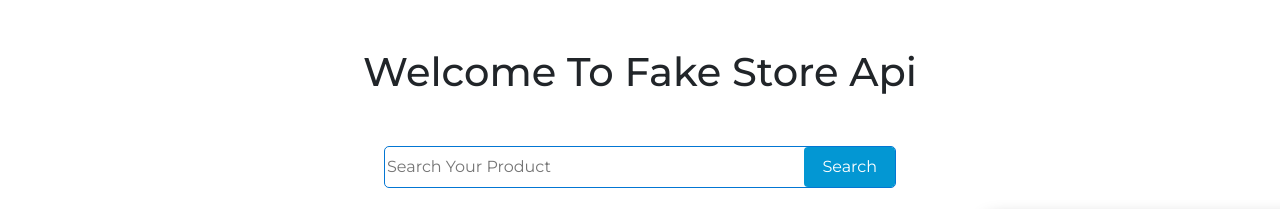
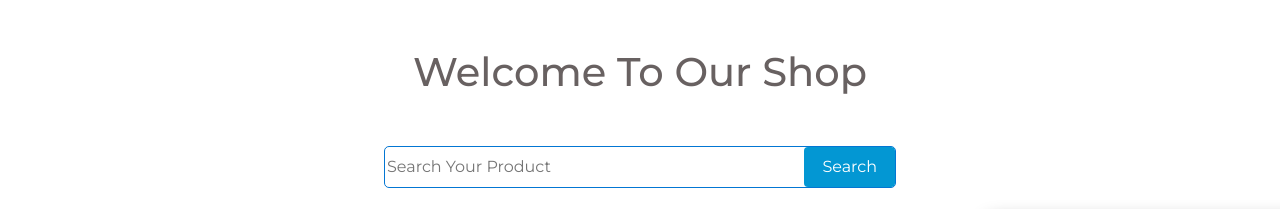
Before and after one commit to nrasel/our-store, a plain HTML site: page index.html in a window 1280 px wide. Shown: the top 209 px of the page. Drawn offline with nearby package versions, Linux system fonts and the light colour scheme.

Commit message:
title update

```diff
--- a/css/style.css
+++ b/css/style.css
@@ -2,6 +2,11 @@ body {
   overflow-x: hidden;
   font-family: "Montserrat", sans-serif;
 }
+/* header */
+.heading-style{
+  color: rgb(104, 97, 97);
+}
+/* search option */
 .search-field {
   border: none;
   border-radius: 50px;
@@ -50,11 +55,12 @@ body {
 }
 .details-button{
   color: black;
-    border-color: #33c24d;
-    border-radius: 2px;
-    box-shadow: 0px 3px 6px -4px #a2a2a2;
-    background-color: #FFFFFF;
+  border-color: #33c24d;
+  border-radius: 2px;
+  box-shadow: 0px 3px 6px -4px #a2a2a2;
+  background-color: #FFFFFF;
 }
+/* cart design */
 .add-cart{
   background-color: #ffad33;
   color: white;
@@ -68,6 +74,8 @@ body {
   color: white ;
   background-color: #33c24d;
 }
+
+/* all products */
 #all-products {
   display: grid;
   grid-template-columns: repeat(3, 1fr);
@@ -107,6 +115,8 @@ body {
 .cart-main {
   padding-right: 30px;
 }
+
+/* media query */
 @media only screen and (max-width: 768px) {
   #all-products {
     display: grid;
@@ -149,6 +159,5 @@ body {
   }
   .search-button {
     padding: 7px 10px;
-    /* margin-left: 20px; */
   }
 }
--- a/index.html
+++ b/index.html
@@ -26,10 +26,13 @@
 </head>
 
 <body>
+  <!-- header section-->
   <header>
-    <h1 class="text-center mt-5">Welcome To Fake Store Api</h1>
+    <h1 class="text-center mt-5 heading-style">Welcome To Our Shop</h1>
   </header>
+  <!-- main section -->
   <main class="main">
+    <!-- search box section -->
     <div class="mb-4">
       <div class="search-box">
         <input id="input-field" placeholder="Search Your Product" class="search-field" type="text" />
@@ -39,12 +42,16 @@
         </button>
       </div>
     </div>
+
+    <!-- product section -->
     <div class="row">
       <div class="col-md-9 col-lg-9 col-sm-7">
         <div id="all-products" class="">
 
         </div>
       </div>
+
+      <!-- cart section -->
       <div class="col-md-3 col-lg-3 col-sm-5 cart-main">
         <div class="cart" id="my-cart">
           <table class="table">
@@ -96,6 +103,7 @@
       </div>
     </div>
   </main>
+  <!-- footer section -->
   <footer></footer>
 
   <!-- add javascript  file  -->
```
Also changed, not shown: js/app.js (+8 -1 lines).
